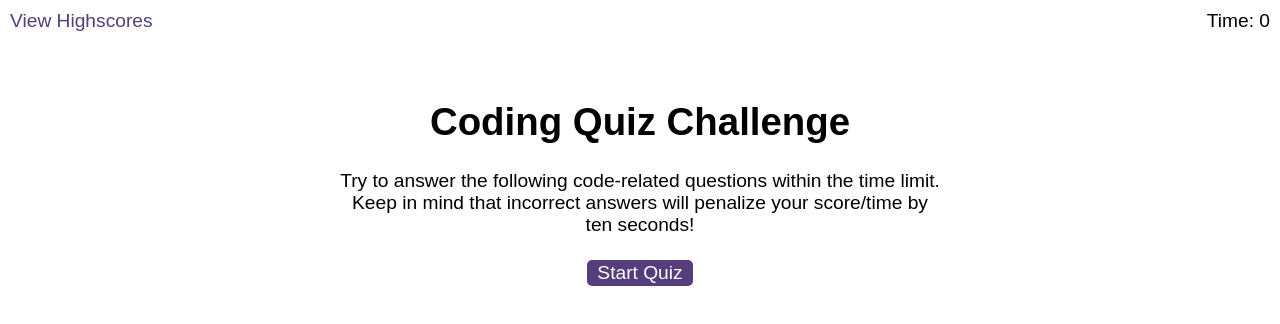
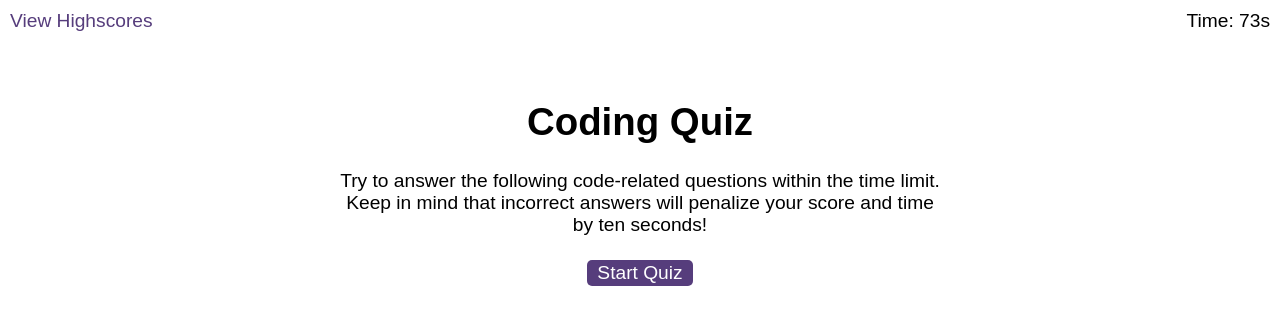
Before and after one commit to stevelab1/Code-Quiz, a plain HTML site: page index.html in a window 1280 px wide. Both pictures are taken after a click on the button "Start Quiz". Drawn offline with Linux system fonts and the light colour scheme.

Commit message:
implement timer

```diff
--- a/assets/js/logic.js
+++ b/assets/js/logic.js
@@ -1,8 +1,32 @@
-// Grab HTML Document IDs
-var startQuiz = document.getElementById("start");
-var timer = document.getElementById("time");
+// Grab necessary index.html document IDs
+var timer = document.querySelector(".timer");
+var startQuiz = document.querySelector("#start");
+var questionsDiv = document.querySelector("#questions");
 
-console.log(startQuiz);
-console.log(timer);
-startQuiz.addEventListener(onclick, timer)
-    // timer.textContent = "3"
+// Initialise variables
+var score = 0;
+var questionIndex = 0;
+
+// Allow 15 seconds per question:
+var secondsRemain = 75;
+var interval = 0;
+// Penalty is 10 seconds per wrong answer
+var penalty = 10;
+// Creates new ul
+var ul = document.createElement("ul");
+
+// Start quiz timer on button click. Display timer on screen
+startQuiz.addEventListener("click", function () {
+  if (interval === 0) {
+    interval = setInterval(function () {
+      secondsRemain--;
+      timer.textContent = "Time: " + secondsRemain + "s";
+
+      if (secondsRemain <= 0) {
+        clearInterval(interval);
+        allDone();
+        timer.textContent = "Time: 0s";
+      }
+    }, 1000);
+  }
+});
--- a/index.html
+++ b/index.html
@@ -12,15 +12,15 @@
   <body>
     <div class="scores"><a href="highscores.html">View Highscores</a></div>
 
-    <div class="timer">Time: <span id="time">0</span></div>
+    <div class="timer">Time: 75s</div>
 
     <div class="wrapper">
       <div id="start-screen" class="start">
-        <h1>Coding Quiz Challenge</h1>
+        <h1>Coding Quiz</h1>
         <p>
           Try to answer the following code-related questions within the time
-          limit. Keep in mind that incorrect answers will penalize your
-          score/time by ten seconds!
+          limit. Keep in mind that incorrect answers will penalize your score
+          and time by ten seconds!
         </p>
         <button id="start">Start Quiz</button>
       </div>
```
